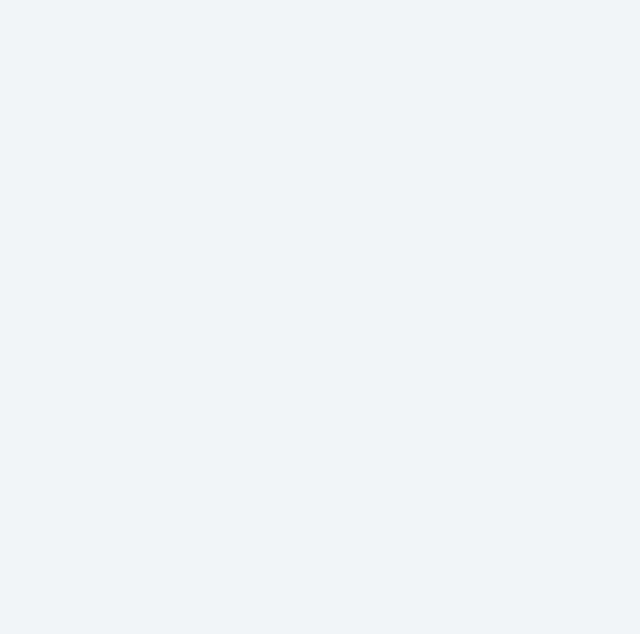
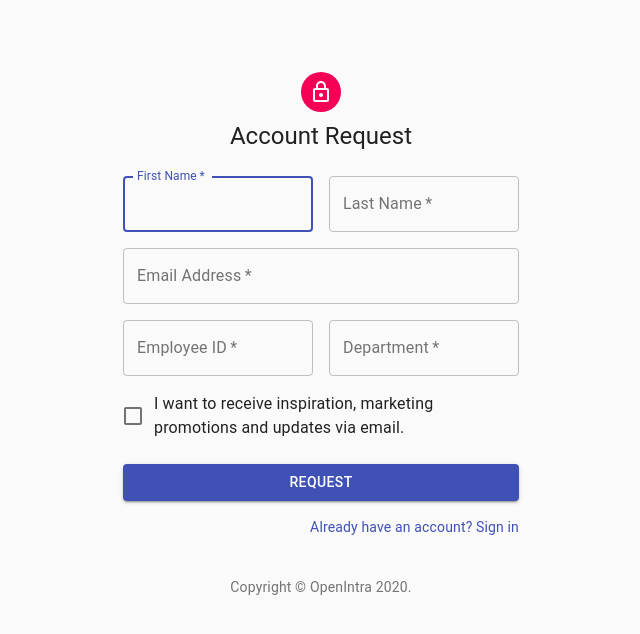
Before and after one commit to Yasirunet/OpenIntra, a React (Create React App) app: page /accoutrequest in a window 1280 px wide. Shown: the top 634 px of the page, without its empty margins (319-959 px from the left). Built offline with nearby package versions, Linux system fonts and the light colour scheme.

Commit message:
sign in route change

```diff
--- a/src/components/app/App.js
+++ b/src/components/app/App.js
@@ -4,6 +4,7 @@ import {Route, BrowserRouter as Router , Switch} from 'react-router-dom'
 // import NavBar from '../navbar';
 import SignIn from '../../routes/authentication/signIn'
 import SignUp from '../../routes/authentication/signUp'
+import Home from '../../routes/home/home'
 
 function App() {
   return (
@@ -12,8 +13,9 @@ function App() {
       <Home /> */}
       <Router>
         <Switch>
-          <Route path="/" exact component= {SignIn} />
-          <Route path="/signUp" component= {SignUp} />
+          <Route path="/" exact component= {Home} />
+          <Route path="/signin" exact component= {SignIn} />
+          <Route path="/accoutrequest" component= {SignUp} />
         </Switch>
       </Router>
     </div>
--- a/src/routes/authentication/signUp.js
+++ b/src/routes/authentication/signUp.js
@@ -135,7 +135,7 @@ export default function SignUp() {
           </Button>
           <Grid container justify="flex-end">
             <Grid item>
-              <Link href="/" variant="body2">
+              <Link href="/signIn" variant="body2">
                 Already have an account? Sign in
               </Link>
             </Grid>
```
